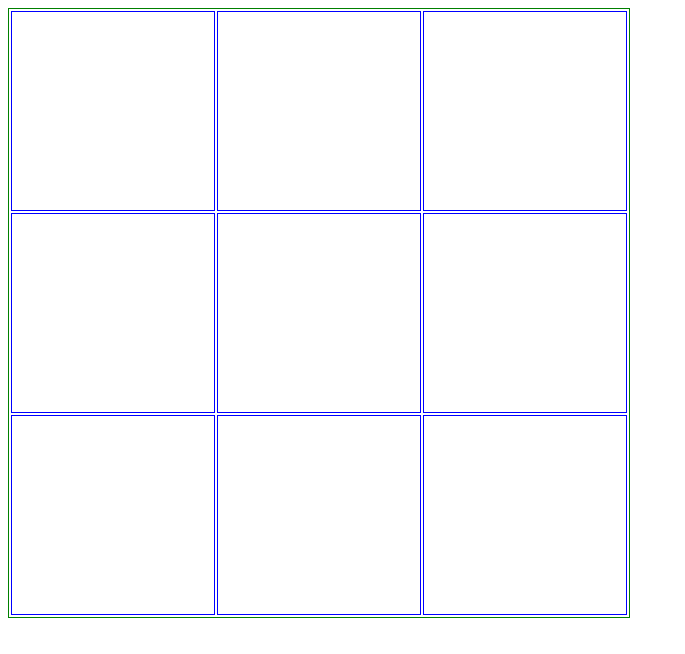
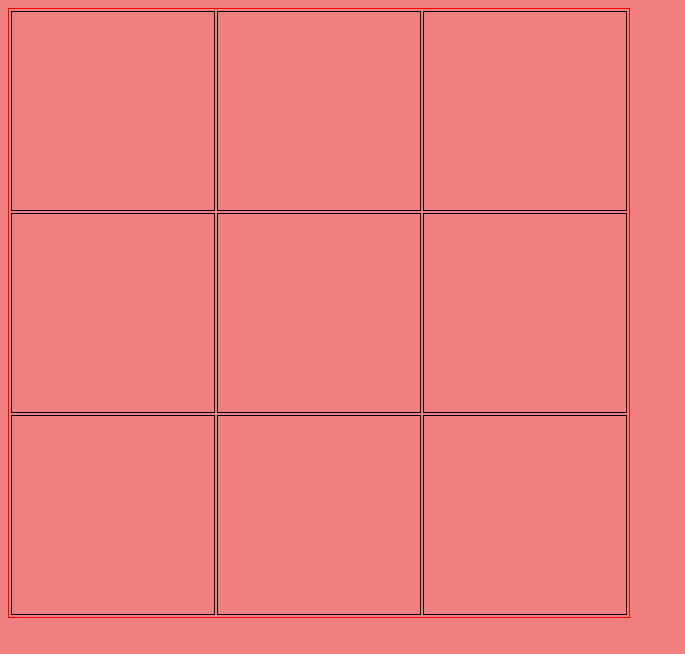
Before and after one commit to beckaflores/TicTacToe, a plain HTML site: page index.html in a window 1280 px wide. Shown: the whole page, without its empty margins (0-685 px from the left). Drawn offline with Linux system fonts and the light colour scheme.

Commit message:
Update tictactoe.css

```diff
--- a/tictactoe.css
+++ b/tictactoe.css
@@ -1,13 +1,17 @@
+body {
+  background: lightcoral
+}
+
 td {
-    border: 1px solid blue;
+    border: 1px solid black;
     width: 200px;
     height: 200px;
   }
 
   td:hover {
-    background: orange;
+    background: lightseagreen;
   }
 
   table {
-    border: 1px solid green;
+    border: 1px solid red;
   }
```
